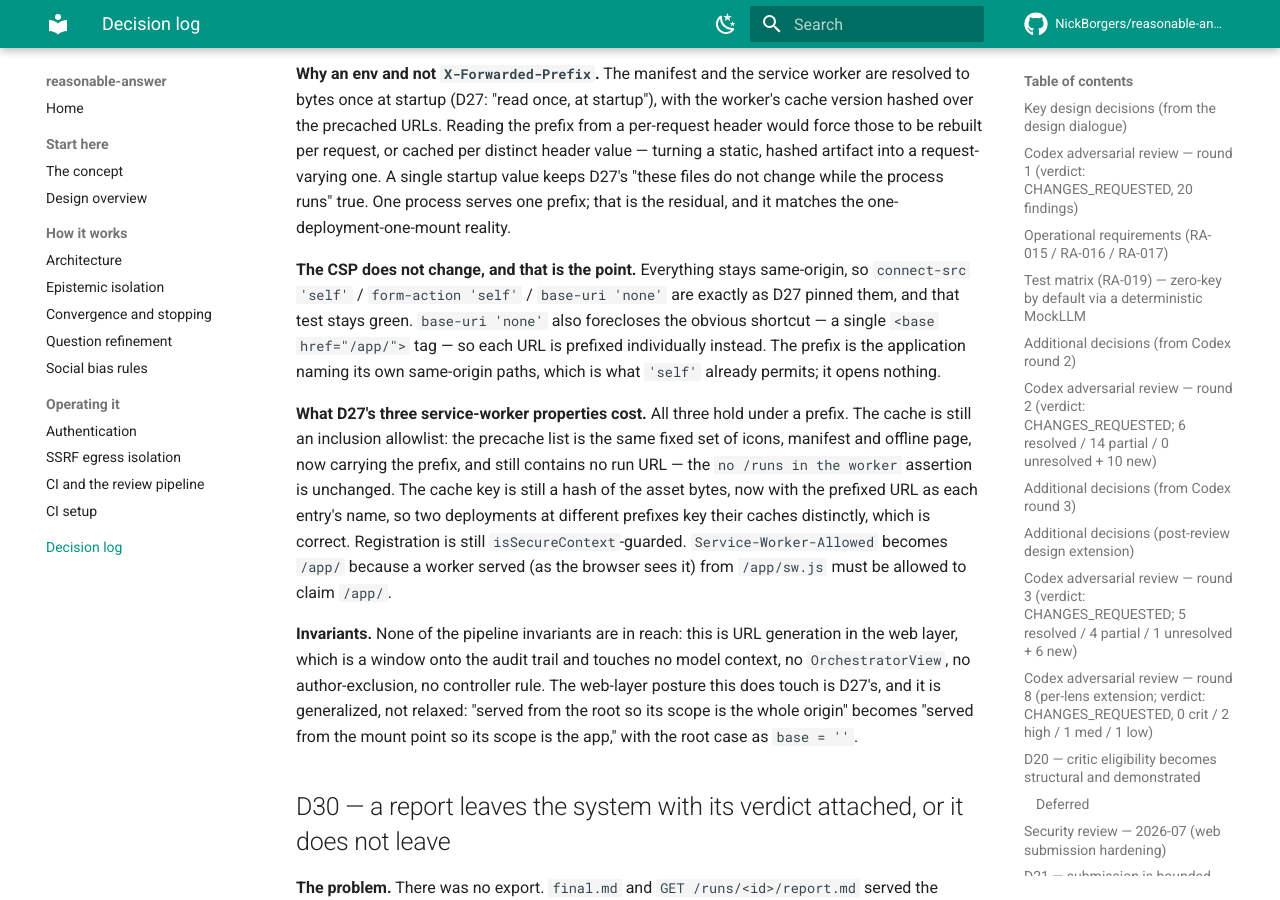
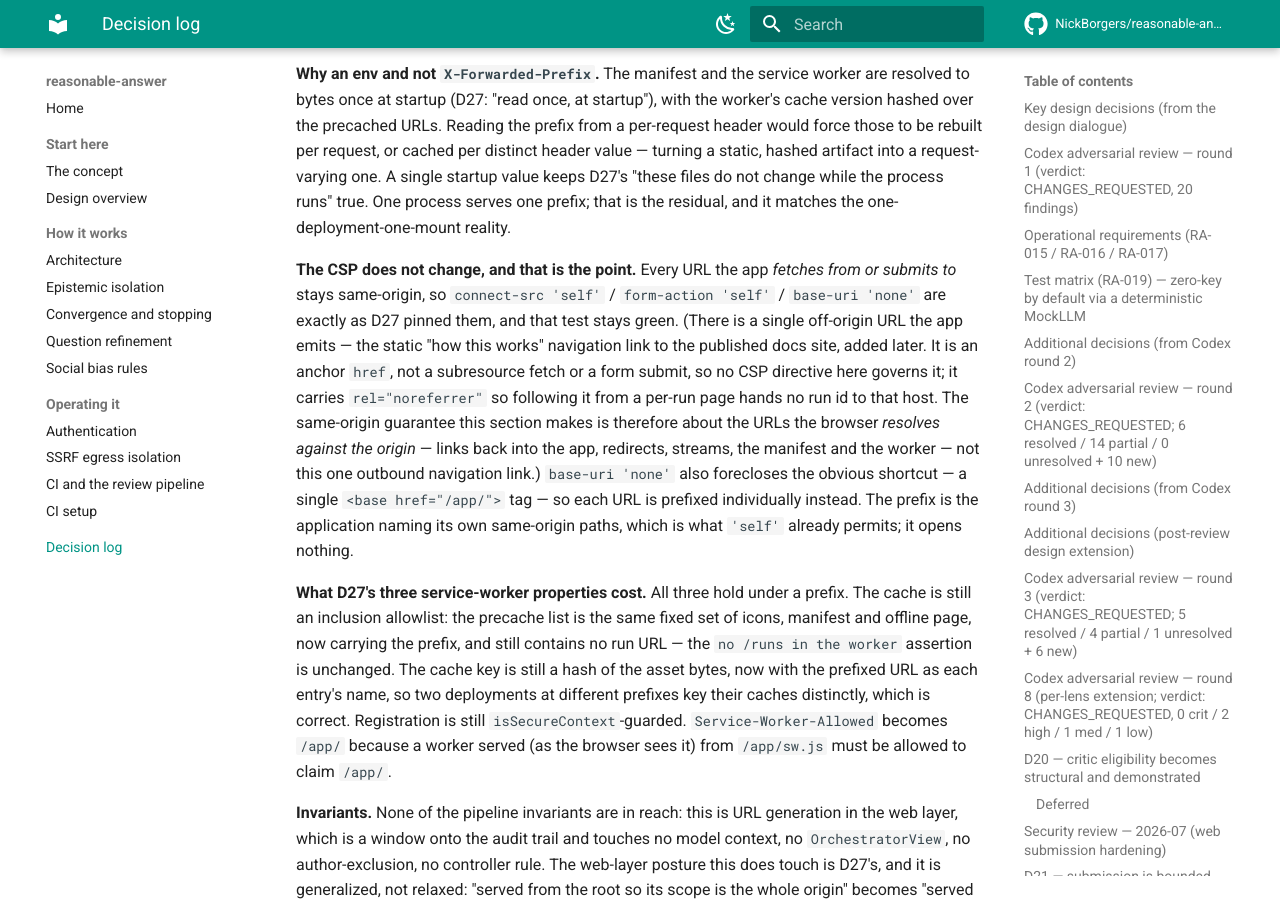
Before and after one commit to NickBorgers/reasonable-answer, an MkDocs documentation site: the page built from docs/decisions.md, in a window 1280 px wide and 900 px high, scrolled down 29474 px. Built offline with MkDocs 1.6.1 and Material for MkDocs 9.7.7, drawn with Linux system fonts in a browser that asks for light colours; comment, search, counter and statistics services are not loaded.

Commit message:
fix: address reviewer findings (cycle 1, cold)
One blocker across four reviewers (docs/docs-same-origin-link-drift); security, test and invariant approved. The PR deliberately adds one off-origin nav link but README:171 and D29 still claimed every emitted URL stays same-origin. Amended both to scope the guarantee to app-internal URLs and carve out the static 'how this works' docs link as a navigation-only exception (rel=noreferrer, not a fetch, so CSP unaffected). Docs-only change; 708 passed / 1 skipped, ruff clean. No merge conflicts.

Addressed:
  - docs/docs-same-origin-link-drift

```diff
--- a/docs/decisions.md
+++ b/docs/decisions.md
@@ -758,9 +758,16 @@ static, hashed artifact into a request-varying one. A single startup value keeps
 "these files do not change while the process runs" true. One process serves one prefix;
 that is the residual, and it matches the one-deployment-one-mount reality.
 
-**The CSP does not change, and that is the point.** Everything stays same-origin, so
-`connect-src 'self'` / `form-action 'self'` / `base-uri 'none'` are exactly as D27 pinned
-them, and that test stays green. `base-uri 'none'` also forecloses the obvious shortcut — a
+**The CSP does not change, and that is the point.** Every URL the app *fetches from or
+submits to* stays same-origin, so `connect-src 'self'` / `form-action 'self'` /
+`base-uri 'none'` are exactly as D27 pinned them, and that test stays green. (There is a
+single off-origin URL the app emits — the static "how this works" navigation link to the
+published docs site, added later. It is an anchor `href`, not a subresource fetch or a form
+submit, so no CSP directive here governs it; it carries `rel="noreferrer"` so following it
+from a per-run page hands no run id to that host. The same-origin guarantee this section
+makes is therefore about the URLs the browser *resolves against the origin* — links back
+into the app, redirects, streams, the manifest and the worker — not this one outbound
+navigation link.) `base-uri 'none'` also forecloses the obvious shortcut — a
 single `<base href="/app/">` tag — so each URL is prefixed individually instead. The prefix
 is the application naming its own same-origin paths, which is what `'self'` already permits;
 it opens nothing.
```
Also changed, not shown: README.md (+7 -3 lines).
